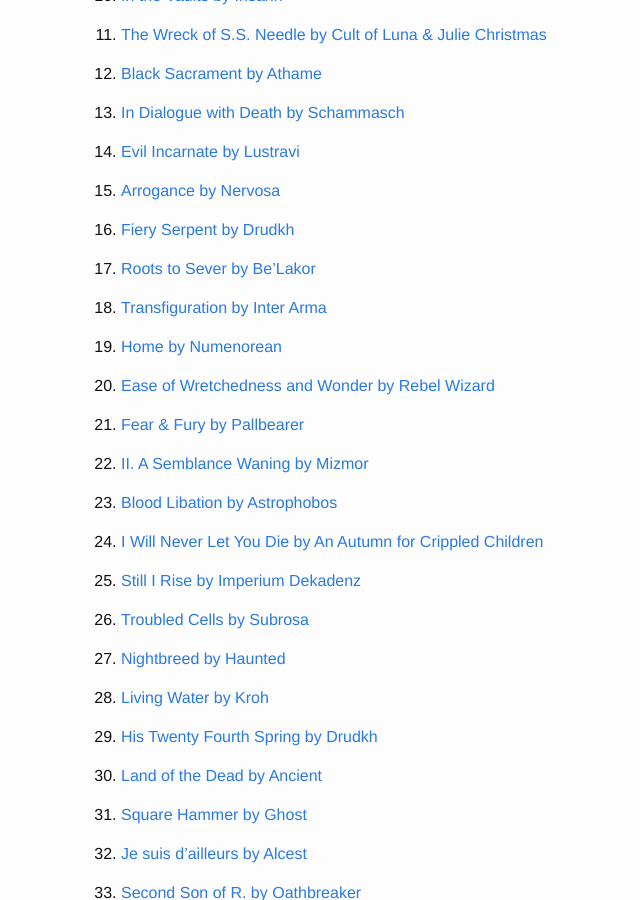
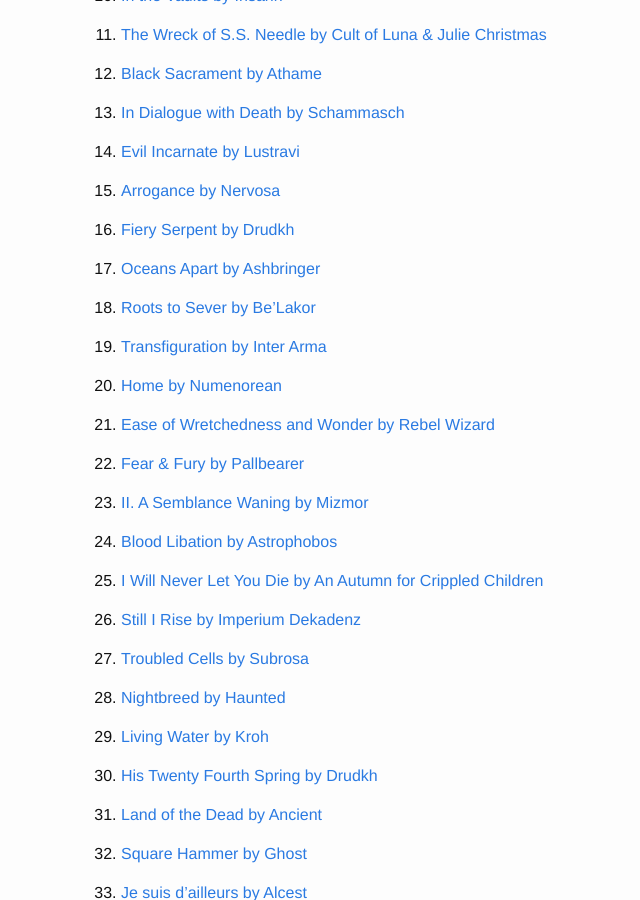
Before and after one commit to danmorrison/danmorrison.github.io, a Jekyll site: the page built from _posts/2017-08-03-metal-2016.md, in a window 1280 px wide and 900 px high, scrolled down 645 px. Shown: the whole window, without its empty margins (179-819 px from the left). Built offline with Jekyll 4.4.1, drawn with Linux system fonts in a browser that asks for light colours.

Commit message:
Add Oceans Apart

```diff
--- a/_posts/2017-08-03-metal-2016.md
+++ b/_posts/2017-08-03-metal-2016.md
@@ -26,6 +26,7 @@
 1. <!-- 2016-05-06 --> [Evil Incarnate by Lustravi](https://music.apple.com/album/id1123500988?i=1123501179)
 1. <!-- 2016-06-03 --> [Arrogance by Nervosa](https://music.apple.com/album/id1097914527?i=1097914894)
 1. <!-- 2016-06-03 --> [Fiery Serpent by Drudkh](https://music.apple.com/album/id1096521472?i=1096521527)
+1. <!-- 2016-06-03 --> [Oceans Apart by Ashbringer](https://music.apple.com/album/1111651924?i=1111652026)
 1. <!-- 2016-06-24 --> [Roots to Sever by Be'Lakor](https://music.apple.com/album/id1104863098?i=1104863242)
 1. <!-- 2016-07-08 --> [Transfiguration by Inter Arma](https://music.apple.com/album/id1098454047?i=1098454164)
 1. <!-- 2016-07-22 --> [Home by Numenorean](https://music.apple.com/album/id1114584842?i=1114585026)
```
